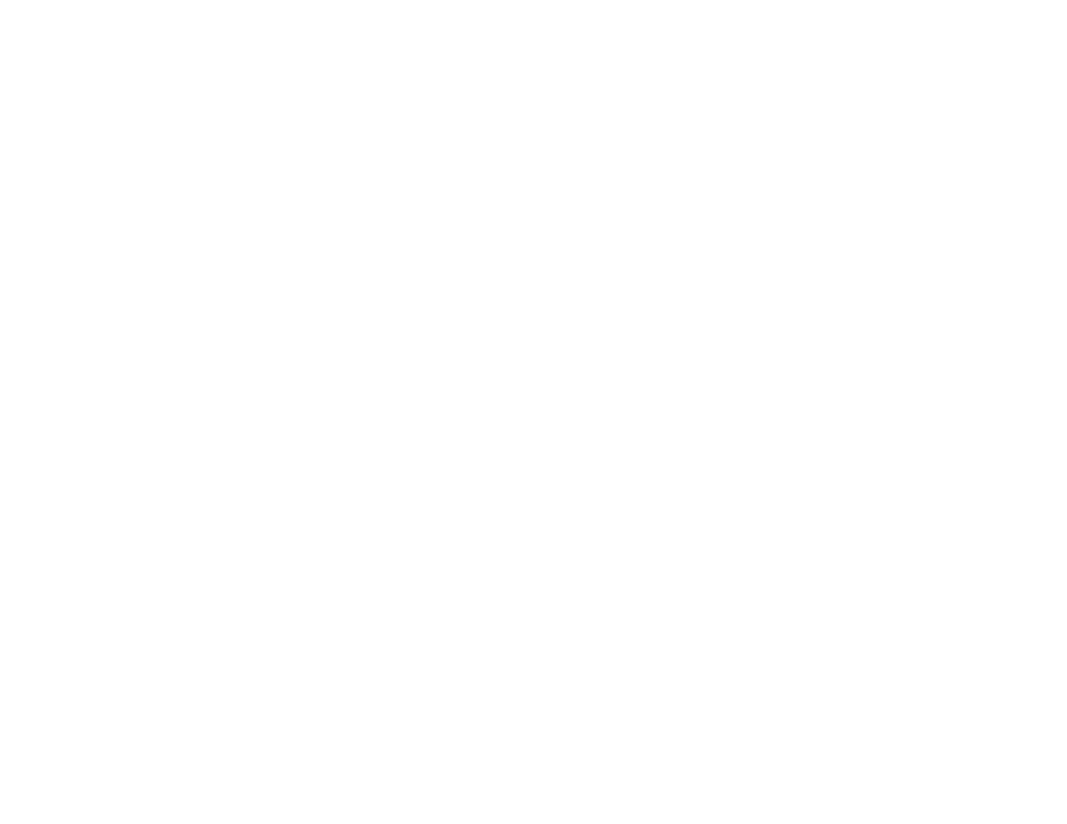
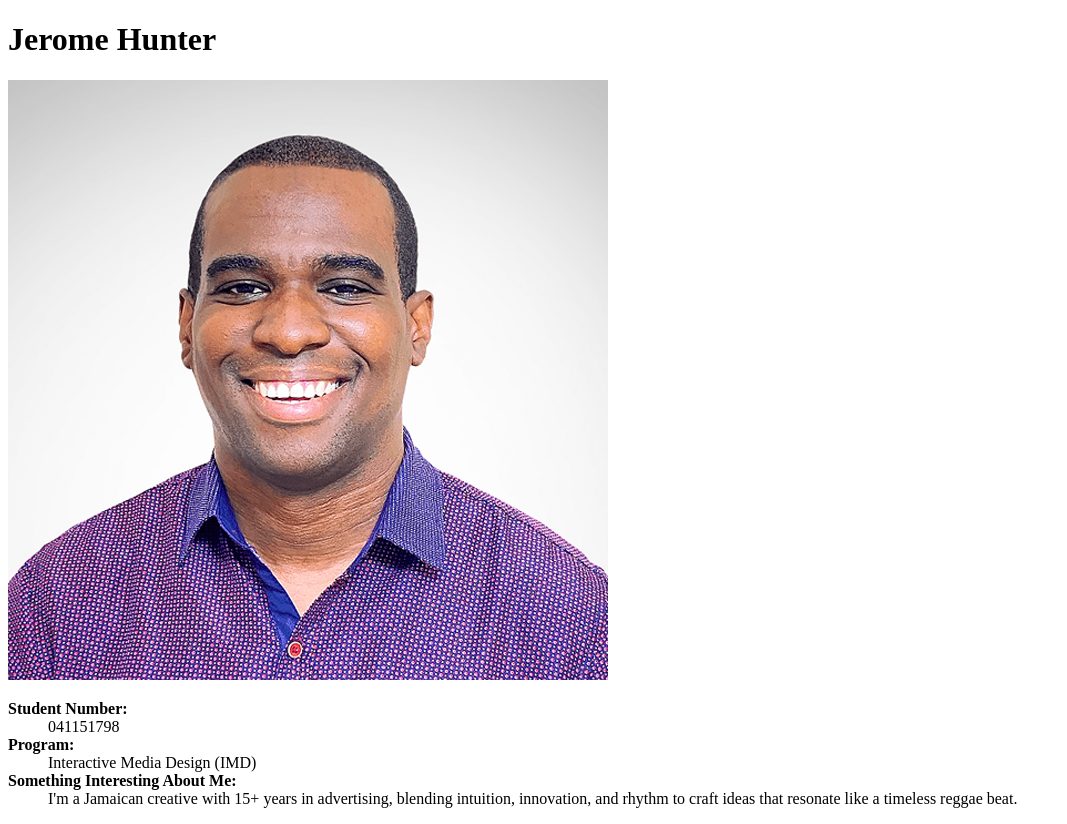
Before and after one commit to Hunt0497/mtm6201-week1, a plain HTML site: page index.html in a window 1280 px wide. Shown: the whole page, without its empty margins (0-1067 px from the left). Before the commit the page ends 800 px from the top, so only its background shows below. Drawn offline with Linux system fonts and the light colour scheme.

Commit message:
The following was done to the index.html file: - Document title and main heading is full name - Add a professional image of myself - Description list with the following information: . Student number . Program name . This course code and name this course . One interesting fact about me

```diff
--- a/index.html
+++ b/index.html
@@ -3,9 +3,24 @@
 <head>
     <meta charset="UTF-8">
     <meta name="viewport" content="width=device-width, initial-scale=1.0">
-    <title>Jerome</title>
+    <title>Jerome Hunter</title>
 </head>
 <body>
-
+    <header>
+        <h1>Jerome Hunter</h1>
+    </header>
+    <main>
+        <img src="images/Jerome Photo Passport Style.png" alt="Image of Jerome Hunter">
+        <dl>
+            <dt><strong>Student Number:</strong></dt>
+            <dd>041151798</dd>
+            <dt><strong>Program:</strong></dt>
+            <dd>Interactive Media Design (IMD)</dd>
+            <dt><strong>Something Interesting About Me:</strong></dt>
+            <dd>I'm a Jamaican creative with 15+ years in advertising, blending intuition, innovation, and rhythm to craft ideas that resonate like a timeless reggae beat.</dd>
+        </dl>
+    </main>
+    <footer>
+    </footer>
 </body>
 </html>
```
Also changed, not shown: images/Jerome Photo Passport Style.png (added), 2 other files.
